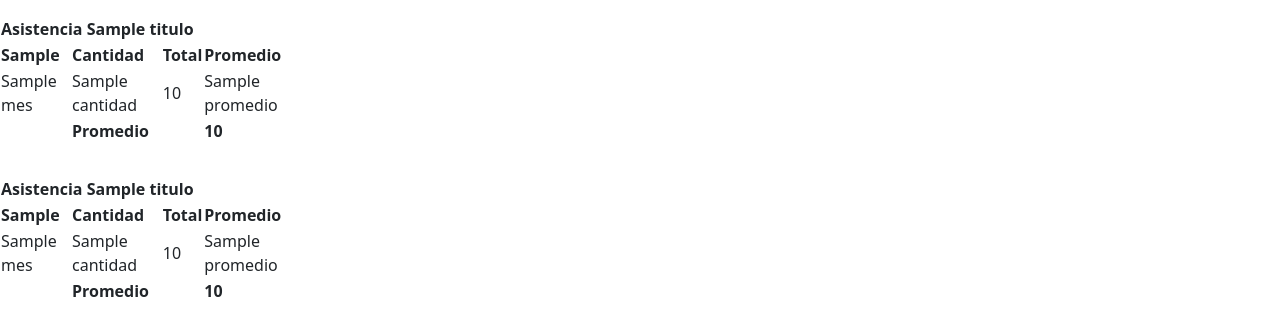
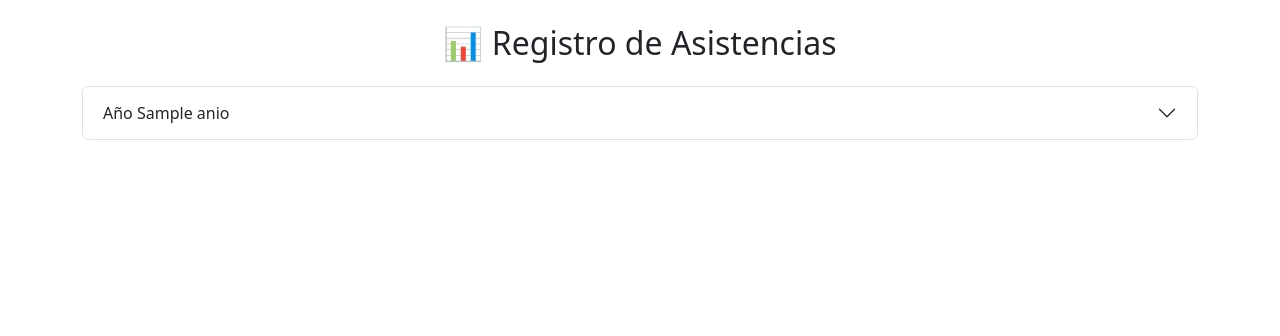
Before and after one commit to miguelarcedev/Informes, a Django app: template templates/asistencia.html in a window 1280 px wide. Shown: the part 40-376 px from the top of the page. Run offline with Django 4.2, Linux system fonts and the light colour scheme; the template is opened without the code that fills it: most values are stand-ins (such as "Sample title", 1, 10 or a date in 2020).

Commit message:
falta corregir listado de asistencia

```diff
--- a/asistencia/urls.py
+++ b/asistencia/urls.py
@@ -12,4 +12,5 @@ urlpatterns = [
     path('asistencia_pdf/<str:entre_fin>/', Asistencia_pdf.as_view(), name='asistencia_pdf'),
     path('asistencia/<str:entre_fin>/', Asistencia_pantalla.as_view(), name='asistencia'),
 
+
 ]
--- a/templates/asistencia.html
+++ b/templates/asistencia.html
@@ -2,87 +2,52 @@
 
 {% block contenido %}
 
-<div class="row justify-content-center">
-    <div class="m-3">
+<div class="container my-4">
+  <h2 class="mb-4 text-center">📊 Registro de Asistencias</h2>
 
-        <table id="customers" style="width: 300px;">
-            <tr>
-                <th colspan="4">Asistencia {{titulo}}</th>
+  <div class="accordion" id="accordionAsistencia">
 
-            </tr>
-            <tr>
-                <th>{{año1}}</th>
+    {% for anio, info in data.items %}
+    <div class="accordion-item">
+      <h2 class="accordion-header" id="heading{{ anio }}">
+        <button class="accordion-button collapsed" type="button" data-bs-toggle="collapse" data-bs-target="#collapse{{ anio }}">
+          Año {{ anio }}
+        </button>
+      </h2>
+      <div id="collapse{{ anio }}" class="accordion-collapse collapse" data-bs-parent="#accordionAsistencia">
+        <div class="accordion-body">
+
+          <table class="table table-bordered table-striped text-center align-middle">
+            <thead class="table-dark">
+              <tr>
+                <th>Mes</th>
                 <th>Cantidad</th>
                 <th>Total</th>
                 <th>Promedio</th>
-            </tr>
+              </tr>
+            </thead>
+            <tbody>
+              {% for c in info.meses %}
+              <tr>
+                <td>{{ c.mes }}</td>
+                <td>{{ c.cantidad }}</td>
+                <td>{{ c.total }}</td>
+                <td>{{ c.promedio }}</td>
+              </tr>
+              {% endfor %}
+              <tr class="fw-bold table-primary">
+                <td colspan="3">Promedio anual</td>
+                <td>{{ info.promedio }}</td>
+              </tr>
+            </tbody>
+          </table>
 
-            {% for c in asistencia1 %}
+        </div>
+      </div>
+    </div>
+    {% endfor %}
 
-            <tr>
-                <td>{{c.mes}}</td>
-                <td>{{c.cantidad}}</td>
-                <td>{{c.total}}</td>
-                <td>{{c.promedio}}</td>
-            </tr>
-
-            {% endfor %}
-            <tr>
-                {% if reunion == 'entre' %}
-                <th><a href="{% url 'asistencia_pdf' 'entre' %}"><i class="fa-sharp fa-solid fa-file-pdf fa-2xl"
-                            style="color:white;"></i></a></th>
-                {% else %}
-                <th><a href="{% url 'asistencia_pdf' 'fin' %}"><i class="fa-sharp fa-solid fa-file-pdf fa-2xl"
-                            style="color:white;"></i></a></th>
-                {% endif %}
-                <th colspan="2">Promedio</th>
-                <th>{{ promedio1.promedio__avg|floatformat:"0" }}</th>
-
-            </tr>
-
-        </table>
-    </div>
-    <div class="m-3">
-        <table id="customers" style="width: 300px;">
-            <tr>
-                <th colspan="4">Asistencia {{titulo}}</th>
-
-            </tr>
-
-            <tr>
-                <th>{{año2}}</th>
-                <th>Cantidad</th>
-                <th>Total</th>
-                <th>Promedio</th>
-            </tr>
-
-            {% for c in asistencia2 %}
-
-            <tr>
-                <td>{{c.mes}}</td>
-                <td>{{c.cantidad}}</td>
-                <td>{{c.total}}</td>
-                <td>{{c.promedio}}</td>
-            </tr>
-
-            {% endfor %}
-            <tr>
-                {% if reunion == 'entre' %}
-                <th><a href="{% url 'asistencia_pdf' 'entre' %}"><i class="fa-sharp fa-solid fa-file-pdf fa-2xl"
-                            style="color:white;"></i></a></th>
-                {% else %}
-                <th><a href="{% url 'asistencia_pdf' 'fin' %}"><i class="fa-sharp fa-solid fa-file-pdf fa-2xl"
-                            style="color:white;"></i></a></th>
-                {% endif %}
-                <th colspan="2">Promedio</th>
-                <th>{{ promedio2.promedio__avg|floatformat:"0" }}</th>
-
-            </tr>
-
-        </table>
-    </div>
-
+  </div>
 </div>
 
-
 {% endblock %}
--- a/templates/publicadores.html
+++ b/templates/publicadores.html
@@ -1,4 +1,4 @@
-{% extends "base.html" %}
+{% extends "base0.html" %}
 
 {% block contenido %}
 
```
Also changed, not shown: asistencia/templatetags/custom_filters.py (added, +7 -0 lines), templates/mostrar_entre_semana.html (added, +47 -0 lines), asistencia/templatetags/__init__.py (added), asistencia/views.py (line endings or trailing spaces).
